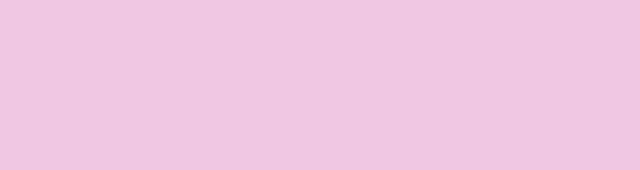
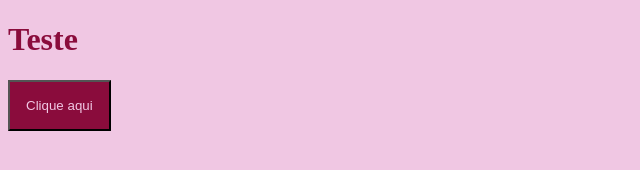
Before and after one commit to SaraMonique13/Java-Ebac, a website: page sass/index.html in a window 1280 px wide. Shown: the whole page, without its empty margins (0-640 px from the left). Drawn offline with nearby package versions, Linux system fonts and the light colour scheme; files that its build step writes are made by us from their sources.

Commit message:
Update index.html

```diff
--- a/sass/index.html
+++ b/sass/index.html
@@ -4,9 +4,14 @@
     <meta charset="UTF-8">
     <meta name="viewport" content="width=device-width, initial-scale=1.0">
     <title>Document</title>
-    <link rel="stylesheet" href="main.css">
+    <link rel="stylesheet" href="build/main.css">
 </head>
 <body>
-
+    <header>
+        <div class="container">
+            <h1>Teste</h1>
+        </div>
+    </header>
+    <button type="button">Clique aqui</button>
 </body>
 </html>
```
